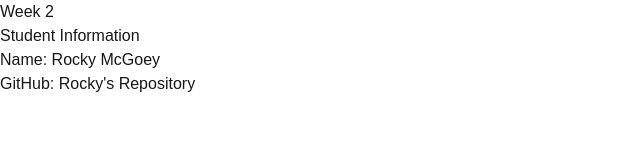
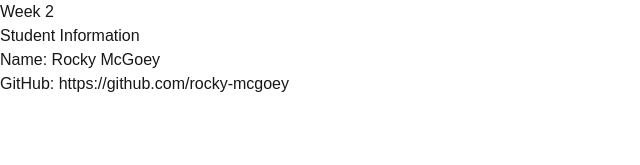
Before and after one commit to rocky-mcgoey/cprg306-assignments, a Next.js app: page /week-2 in a window 1280 px wide. Shown: the top 165 px of the page, without its empty margins (0-640 px from the left). Built offline with nearby package versions, Linux system fonts and the light colour scheme.

Commit message:
Changed the link to github page so it looks like something your supposed to click on

```diff
--- a/app/week-2/student-info.js
+++ b/app/week-2/student-info.js
@@ -8,7 +8,7 @@
       <p>Name: Rocky McGoey</p>
       <p>
         GitHub:
-        <Link href="https://github.com/rocky-mcgoey"> Rocky&#39;s Repository</Link>
+        <Link href="https://github.com/rocky-mcgoey"> https://github.com/rocky-mcgoey</Link>
       </p>
     </main>
   );
```
